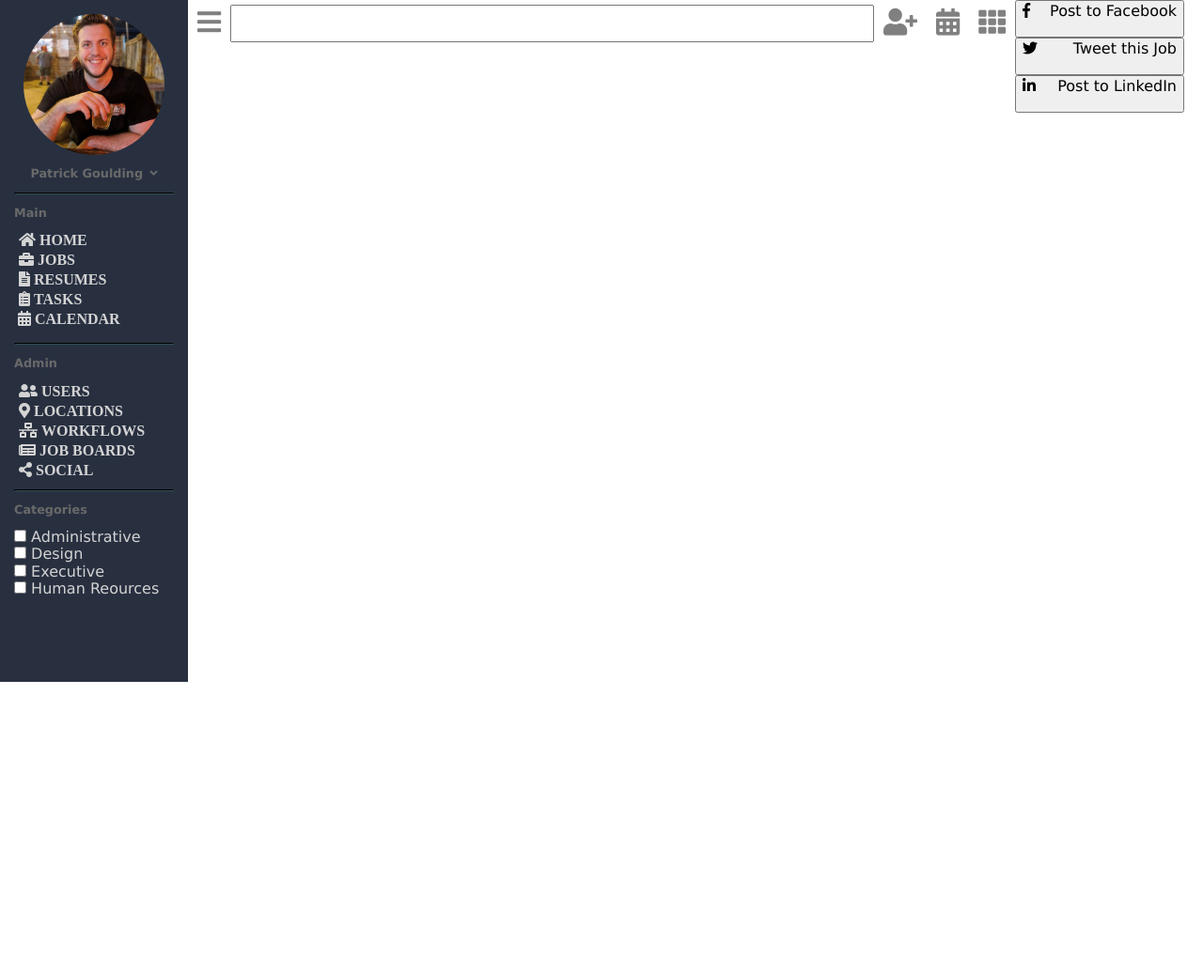
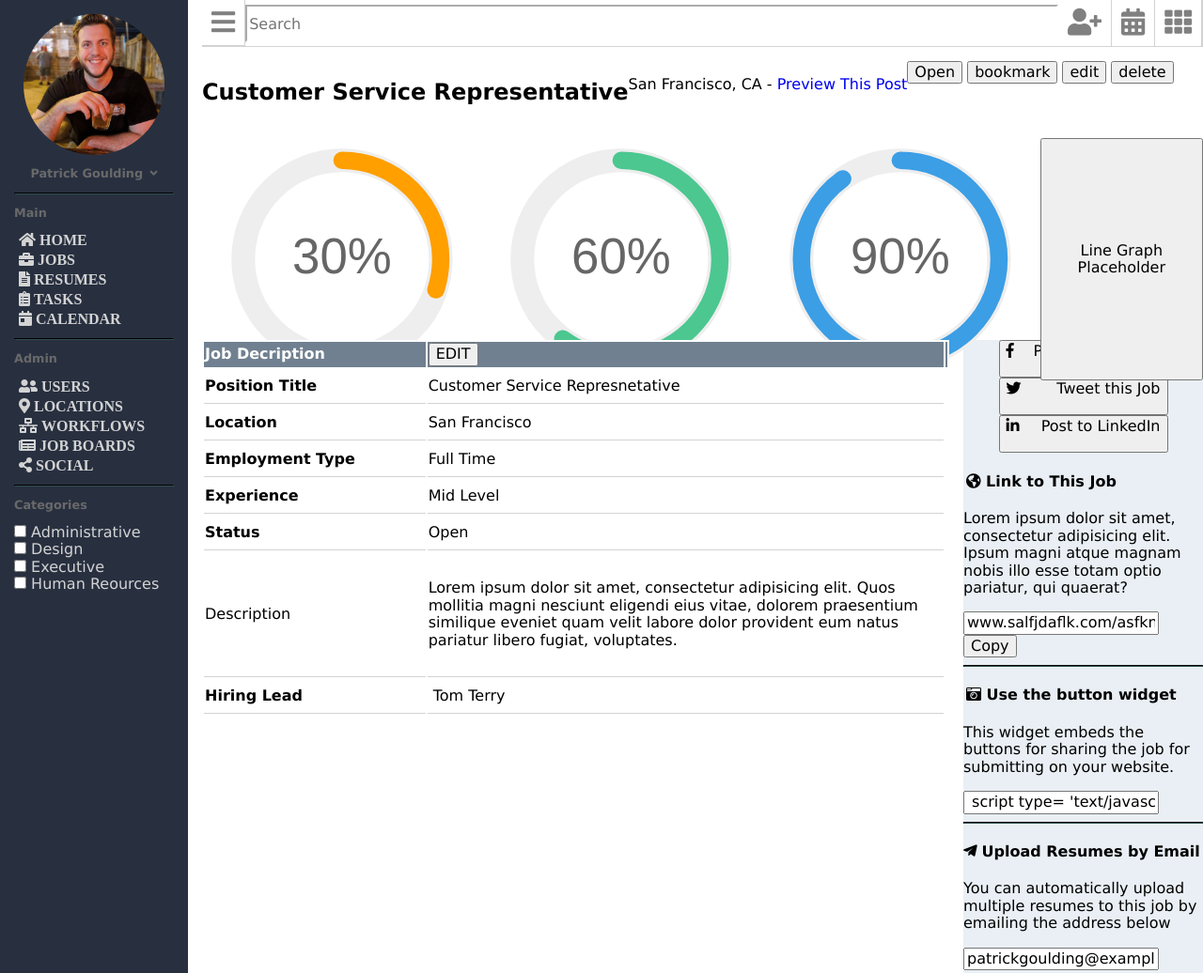
Before and after one commit to pgoulding/pg-comp-challenge-2, a plain HTML site: page index.html in a window 1280 px wide. Shown: the top 1036 px of the page at 94% size. Before the commit the page ends 800 px from the top, so only its background shows below. Drawn offline with Linux system fonts and the light colour scheme.

Commit message:
unfinished, but due

```diff
--- a/index.html
+++ b/index.html
@@ -2,16 +2,16 @@
 <html lang="en">
 <head>
   <meta charset="UTF-8">
-  <title>ideabox</title>
+  <title>Static Comp 2</title>
   <meta name="viewport" content="width=device-width, initial-scale=1.0">
   <link rel="stylesheet" type="text/css" href="normalize.css">
   <link rel="stylesheet" type="text/css" href="styles.css">
   <link rel="stylesheet" href="https://use.fontawesome.com/releases/v5.7.2/css/all.css" integrity="sha384-fnmOCqbTlWIlj8LyTjo7mOUStjsKC4pOpQbqyi7RrhN7udi9RwhKkMHpvLbHG9Sr" crossorigin="anonymous">
 </head>
 <body class="grid-container">
-<aside>
+<aside class="left-column">
   <img src="./images/user-photo.jpg" alt="Headshot of User" class ="round-img">
-  <h3 class="user-name">Patrick Goulding <i class="fas fa-angle-down"></i></h3>
+  <a href=""><h3 class="user-name">Patrick Goulding <i class="fas fa-angle-down"></i></h3></a>
   <hr>
   <h3 class="sidebar-menu-categories">Main</h3>
   <div class="sidebar-menu-links">
@@ -19,7 +19,7 @@
     <a href=""><i class="fas fa-briefcase"> Jobs</i></a>
     <a href=""><i class="fas fa-file-alt">  Resumes</i></a>
     <a href=""><i class="fas fa-clipboard-list">  Tasks</i></a>
-    <a href=""><i class="fas fa-calendar-alt normalize-fa">  Calendar</i></a>
+    <a href=""><i class="fas fa-calendar-day"> Calendar</i></a>
   </div>
   <hr>
   <h3 class="sidebar-menu-categories">Admin</h3>
@@ -32,7 +32,7 @@
   </div>
   <hr>
   <h3 class="sidebar-menu-categories">Categories</h3>
-  <div>
+  <form>
     <input type="checkbox" name="job-category" id="Admin" class="checkbox yellow-BG">
       <label for="Admin" class="sidebar-label-forms">Administrative</label>
     <br>
@@ -45,23 +45,140 @@
     <input type="checkbox" name="job-category" id="HR" class="checkbox green-BG">
       <label for="HR" class="sidebar-label-forms">Human Reources</label>
     <br>
-  </div>
+  </form>
 </aside>
 <header>
   <i class="fas fa-bars"></i>
-  <input type="search" name=""  class="search-bar">
+  <input type="search" placeholder="Search" class="search-bar">
   <a href=""><i class="fas fa-user-plus"></i></a>
   <a href=""><i class="fas fa-calendar-alt"></i></a>
   <a href=""><i class="fas fa-th"></i></a>
 </header>
+<aside class="right-column">
+  <button class="fb-button social-share"><i class="fab fa-facebook-f">
+    </i> Post to Facebook</button>
+  <button class="twitter-button social-share"><i class="fab fa-twitter">
+    </i> Tweet this Job</button>
+  <button class="linkedin-button social-share"><i class="fab fa-linkedin-in">
+    </i> Post to LinkedIn</button>
+  <h4><i class="fas fa-globe-americas"></i> Link to This Job</h4>
+    <p> Lorem ipsum dolor sit amet, consectetur adipisicing elit. Ipsum magni atque magnam nobis illo esse totam optio pariatur, qui quaerat?</p>
+    <input type="text" value="www.salfjdaflk.com/asfknknsdf/safijsdf.html"><button>Copy</button>
+  <hr>
+  <h4><i class="fas fa-camera-retro"></i> Use the button widget</h4>
+    <p>This widget embeds the buttons for sharing the job for
+    submitting on your website.</p>
+    <input type="text" value=" script type= 'text/javascript' ">
+  <hr>
+  <h4><i class="fab fa-telegram-plane"></i> Upload Resumes by Email</h4>
+    <p>You can automatically upload multiple resumes to this
+    job by emailing the address below</p>
+    <input type="text" value="patrickgoulding@example.com">
+</aside>
+<article class="job-title">
+<h2>Customer Service Representative</h2>
+<p class="subtitle">San Francisco, CA - <a href=# class="preview-link">Preview This Post</a></p>
+
+<div>
+  <button>Open</button>
+  <button>bookmark</button>
+  <button>edit</button>
+  <button>delete</button>
+</div>
+</article>
 <section>
-  <button class="fb-button social-share"><i class="fab fa-facebook-f"></i> Post to Facebook</button>
-  <button class="twitter-button social-share"><i class="fab fa-twitter"></i> Tweet this Job</button>
-  <button class="linkedin-button social-share"><i class="fab fa-linkedin-in"></i> Post to LinkedIn</button>
+  <div class="flex-wrapper">
+  <div class="single-chart">
+    <svg viewBox="0 0 36 36" class="circular-chart orange">
+      <path class="circle-bg"
+        d="M18 2.0845
+          a 15.9155 15.9155 0 0 1 0 31.831
+          a 15.9155 15.9155 0 0 1 0 -31.831"
+      />
+      <path class="circle"
+        stroke-dasharray="30, 100"
+        d="M18 2.0845
+          a 15.9155 15.9155 0 0 1 0 31.831
+          a 15.9155 15.9155 0 0 1 0 -31.831"
+      />
+      <text x="18" y="20.35" class="percentage">30%</text>
+    </svg>
+  </div>
+
+  <div class="single-chart">
+    <svg viewBox="0 0 36 36" class="circular-chart green">
+      <path class="circle-bg"
+        d="M18 2.0845
+          a 15.9155 15.9155 0 0 1 0 31.831
+          a 15.9155 15.9155 0 0 1 0 -31.831"
+      />
+      <path class="circle"
+        stroke-dasharray="60, 100"
+        d="M18 2.0845
+          a 15.9155 15.9155 0 0 1 0 31.831
+          a 15.9155 15.9155 0 0 1 0 -31.831"
+      />
+      <text x="18" y="20.35" class="percentage">60%</text>
+    </svg>
+  </div>
+
+  <div class="single-chart">
+    <svg viewBox="0 0 36 36" class="circular-chart blue">
+      <path class="circle-bg"
+        d="M18 2.0845
+          a 15.9155 15.9155 0 0 1 0 31.831
+          a 15.9155 15.9155 0 0 1 0 -31.831"
+      />
+      <path class="circle"
+        stroke-dasharray="90, 100"
+        d="M18 2.0845
+          a 15.9155 15.9155 0 0 1 0 31.831
+          a 15.9155 15.9155 0 0 1 0 -31.831"
+      />
+      <text x="18" y="20.35" class="percentage">90%</text>
+    </svg>
+  </div>
+<button>Line Graph Placeholder</button>
+</div>
+    <button>Totals - out of <span>3,323</span> views</button>
+    <button>APPLICANTS/DAY</button>
 </section>
-<article>
-
+  <table class="job-description">
+    <thead>
+      <tr>
+        <th>Job Decription</th>
+        <th><button>EDIT</button><th>
+      </tr>
+    </thead>
+    <tr>
+      <td class="table-template">Position Title</td>
+      <td class="table-modular">Customer Service Represnetative</td>
+    </tr>
+    <tr>
+      <td class="table-template">Location</td>
+      <td class="table-modular">San Francisco</td>
+    </tr>
+    <tr>
+      <td class="table-template">Employment Type</td>
+      <td class="table-modular">Full Time</td>
+    </tr>
+    <tr>
+      <td class="table-template">Experience</td>
+      <td class="table-modular">Mid Level</td>
+    </tr>
+    <tr>
+      <td class="table-template">Status</td>
+      <td class="table-modular">Open</td>
+    </tr>
+    <tr>
+      <td>Description</td>
+      <td>Lorem ipsum dolor sit amet, consectetur adipisicing elit. Quos mollitia magni nesciunt eligendi eius vitae, dolorem praesentium similique eveniet quam velit labore dolor provident eum natus pariatur libero fugiat, voluptates.</td>
+    </tr>
+    <tr>
+      <td class="table-template">Hiring Lead</td>
+      <td><img src="" class="hiring-img"> Tom Terry</td>
+    </tr>
+  </table>
 </article>
-
 </body>
 </html>
--- a/styles.css
+++ b/styles.css
@@ -8,23 +8,30 @@ body{
   font-family: verdana;
   height: 100vh;
 }
+
 .grid-container{
   display: grid;
-  grid-template-columns: 200px 2fr 200px;
-/*  grid-template-rows: 1fr 1fr 1fr 1fr 1fr 1fr;*/
+  grid-template-columns: 200px 1fr 1fr 1fr 1fr;
+  grid-template-rows: 50px 1fr 200px 400px 400px;
+  grid-column-gap: 15px;
+  grid-row-gap: 15px;
 }
 
 a{
   text-decoration: none;
   font-family: verdana;
 }
+
 .fas{
   padding-left: 3px;
+  font-family: verdana;
 }
+
 h3{
   font-size: .8em;
   color: dimgray;
 }
+
 hr{
   border-color: darkslategray;
 }
@@ -33,6 +40,10 @@ header{
   display: flex;
   flex-direction: row;
   justify-content: space-between;
+  grid-column: 2/6;
+  border-bottom: 1px solid lightgray;
+  border-right: 1px solid lightgray;
+/*  background-color: #ffffff;*/
 }
 
 .fa-user-plus,
@@ -42,13 +53,16 @@ header{
   font-size: 1.8em;
   color: grey;
   padding: 10px;
+  border-bottom: 1px solid lightgray;
+  border-right: 1px solid lightgray;
 }
 
 .search-bar{
   height: 40px;
   flex-grow: 3;
   margin-top: 5px;
-
+  outline: none;
+  border-color: white;
 }
 
 .top-svg{
@@ -57,41 +71,107 @@ header{
 
 /*---------- Aritcle ---------------*/
 article{
+  grid-column: 2/6;
+  display: flex;
 
 }
 
-.container{
-  border: 1px dashed;
-  display: grid;
-  grid-template-columns: 33% 33% 33%;
+.job-title{
+/*  margin-left: 20px;*/
 }
+
 /*---------- Section ---------------*/
+section{
+  grid-row: 3;
+  grid-column: 2/6;
+}
+.flex-wrapper {
+  display: flex;
+  flex-flow: row nowrap;
+}
+
+.single-chart {
+  width: 33%;
+  justify-content: space-around ;
+}
+
+.circular-chart {
+  display: block;
+  margin: 10px auto;
+  max-width: 80%;
+  max-height: 250px;
+}
+
+.circle-bg {
+  fill: none;
+  stroke: #eee;
+  stroke-width: 3.8;
+}
+
+.circle {
+  fill: none;
+  stroke-width: 2.8;
+  stroke-linecap: round;
+  animation: progress 1s ease-out forwards;
+}
+
+@keyframes progress {
+  0% {
+    stroke-dasharray: 0 100;
+  }
+}
+
+.circular-chart.orange .circle {
+  stroke: #ff9f00;
+}
+
+.circular-chart.green .circle {
+  stroke: #4CC790;
+}
+
+.circular-chart.blue .circle {
+  stroke: #3c9ee5;
+}
+
+.percentage {
+  fill: #666;
+  font-family: sans-serif;
+  font-size: 0.5em;
+  text-anchor: middle;
+}
+
 .social-share{
   display: flex;
   height: 40px;
   width: 180px;
   justify-content: space-between;
   align-items: baseline;
-
+  margin: 0 auto;
+  outline: none;
 }
 
 .fb-button{
+  background-color:
 
 }
 
 .twitter-button{
+  background-color:
 
 }
 
 .linkedin-button{
+  background-color:
 
 }
 
 /*---------- Aside -----------------*/
-aside{
+aside.left-column{
   background-color: rgb(40, 48, 64);
   color: lightgrey;
   padding: 15px;
+  height: 100%;
+  grid-row: 1/-1;
 }
 
 .round-img{
@@ -108,6 +188,7 @@ aside{
 .sidebar-menu-categories{
 
 }
+
 .normalize-fa,
 .sidebar-menu-links a{
   display: flex;
@@ -120,6 +201,7 @@ aside{
   font-size: 1em;
   padding-left: 0;
   padding-top: 0;
+/*  border: none;*/
 }
 
 .sidebar-menu-links a:hover{
@@ -128,12 +210,6 @@ aside{
   border-left: 2px solid lightblue;
 }
 
-/*.normalize-fa{
-  font-size: 1em;
-  color: lightgrey;
-  padding: 0;
-  border
-}*/
 
 .checkbox{
 
@@ -152,6 +228,50 @@ aside{
 }
 .green-BG{
   color: green;
+}
+
+aside.right-column{
+  grid-column:5;
+  grid-row:4/-1;
+  background-color: rgb(233,239,244);
+
+}
+/*---------- Table -----------------*/
+
+table{
+  outline: none;
+  grid-column:2/5;
+  grid-row: 4;
+  background-color: #fff;
+
+/*  padding: 40px;*/
+}
+
+th{
+  background: slategray;
+  color: white;
+  text-align: left
+/*  word-break: keep-all;*/
+}
+
+td{
+  border-bottom: 1px solid lightgray;
+}
+
+.job-description{
+
+}
+
+.table-template{
+  font-weight: bold;
+  width:30%;
+}
+.table-modular{
+  width: 70%;
+}
+.hiring-img{
+  width: 30px;
+  border-radius: 50%;
 }
 /*---------- Media Queries ---------*/
 
```
Also changed, not shown: 1 other file.
